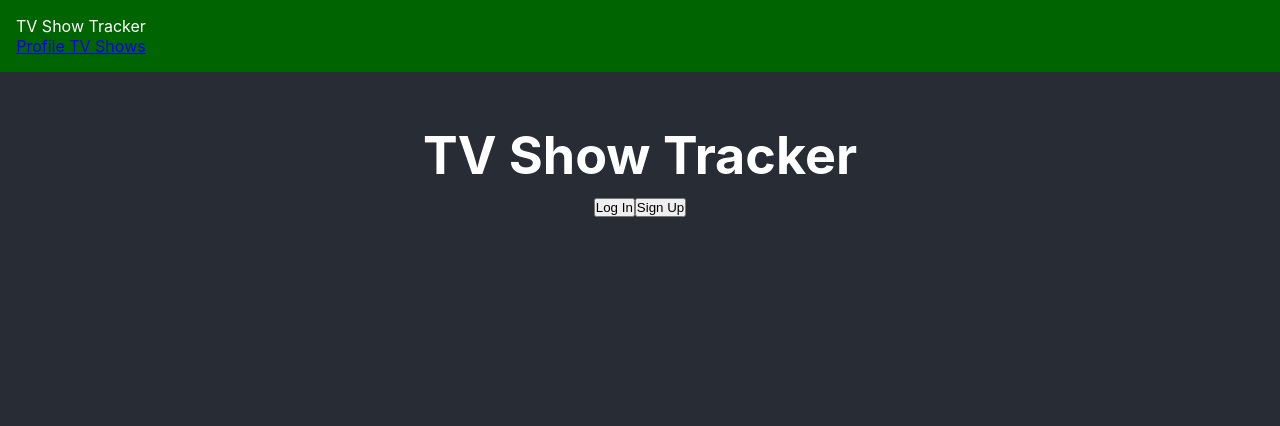
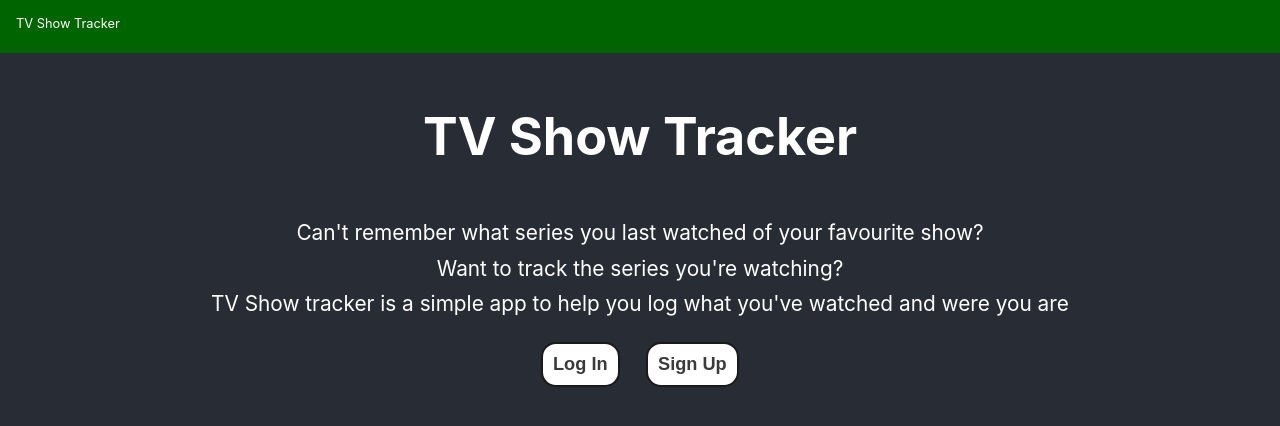
Before and after one commit to Sunbearian/tv-show-tracker, a React (Create React App) app in the folder frontend/: page / in a window 1280 px wide. Shown: the top 426 px of the page. Built offline with nearby package versions, Linux system fonts and the light colour scheme; no server answers.

Commit message:
Updated root route and tweaked css

```diff
--- a/frontend/src/components/App/App.css
+++ b/frontend/src/components/App/App.css
@@ -17,3 +17,47 @@
   font-size: calc(10px + 2vmin);
   margin: 2em;
 }
+
+button {
+  appearance: none;
+  background-color: white;
+  border: 2px solid #1A1A1A;
+  border-radius: 15px;
+  box-sizing: border-box;
+  color: #3B3B3B;
+  cursor: pointer;
+  display: inline-block;
+  /* font-family: Roobert, -apple-system, BlinkMacSystemFont, "Segoe UI", Helvetica, Arial, sans-serif, "Apple Color Emoji", "Segoe UI Emoji", "Segoe UI Symbol"; */
+  font-size: 0.7em;
+  font-weight: 600;
+  line-height: normal;
+  margin: 0;
+  min-height: 20px;
+  min-width: 0;
+  outline: none;
+  padding: 10px 10px;
+  text-align: center;
+  text-decoration: none;
+  transition: all 300ms cubic-bezier(.23, 1, 0.32, 1);
+  user-select: none;
+  -webkit-user-select: none;
+  touch-action: manipulation;
+  /* width: 100%; */
+  will-change: transform;
+}
+
+button:disabled {
+  pointer-events: none;
+}
+
+button:hover {
+  color: #fff;
+  background-color: #1A1A1A;
+  box-shadow: rgba(0, 0, 0, 0.25) 0 8px 15px;
+  transform: translateY(-2px);
+}
+
+button:active {
+  box-shadow: none;
+  transform: translateY(0);
+}
--- a/frontend/src/components/App/App.tsx
+++ b/frontend/src/components/App/App.tsx
@@ -2,7 +2,7 @@ import React from "react";
 import { Route, Routes } from "react-router-dom";
 import "./App.css";
 import NavBar from "../NavBar/NavBar";
-import { Profile, TVShows, Main } from "../../routes";
+import { Profile, TVShows, LandingPage } from "../../routes";
 import RequireAuth from "../../auth/RequireAuth";
 import { useAuth0 } from "@auth0/auth0-react";
 
@@ -13,7 +13,10 @@ function App() {
 			<NavBar></NavBar>
 
 			<Routes>
-				<Route path="/" element={isAuthenticated ? <TVShows /> : <Main />} />
+				<Route
+					path="/"
+					element={isAuthenticated ? <TVShows /> : <LandingPage />}
+				/>
 				<Route
 					path="profile"
 					element={
--- a/frontend/src/components/NavBar/NavBar.css
+++ b/frontend/src/components/NavBar/NavBar.css
@@ -10,3 +10,8 @@
     margin: 1em 1em;
 
 }
+
+.links {
+    display: flex;
+    gap: 0.5em;
+}
--- a/frontend/src/components/NavBar/NavBar.tsx
+++ b/frontend/src/components/NavBar/NavBar.tsx
@@ -1,14 +1,27 @@
 import AuthNav from "./AuthNav";
 import { NavLink } from "react-router-dom";
+import { useAuth0 } from "@auth0/auth0-react";
+
 import "./NavBar.css";
 
 export default function NavBar() {
+	const { isAuthenticated } = useAuth0();
 	return (
 		<nav className="NavBar">
 			<div className="NavBarItem">
 				<p className="title">TV Show Tracker</p>
-				<NavLink to="/profile">Profile </NavLink>
-				<NavLink to="/">TV Shows</NavLink>
+				{isAuthenticated ? (
+					<div className="links">
+						<NavLink to="/profile">
+							<button>Profile</button>
+						</NavLink>
+						<NavLink to="/">
+							<button>TV Shows</button>
+						</NavLink>
+					</div>
+				) : (
+					<></>
+				)}
 			</div>
 			<AuthNav></AuthNav>
 		</nav>
--- /dev/null
+++ b/frontend/src/components/TvShowList/TvShowInput.css
@@ -0,0 +1,12 @@
+#form {
+
+   text-align: left;
+   display: flex;
+   justify-content: space-around;
+   border: 0.1em;
+   border-style: solid;
+   margin: 1em 0em;
+   border-radius: 5px;
+   padding: 2em;
+
+}
--- a/frontend/src/components/TvShowList/TvShowInput.tsx
+++ b/frontend/src/components/TvShowList/TvShowInput.tsx
@@ -1,4 +1,5 @@
 import React, { useState } from "react";
+import "./TvShowInput.css";
 
 type TvShowInputType = {
 	show_name: string;
--- a/frontend/src/components/TvShowList/TvShowItem.css
+++ b/frontend/src/components/TvShowList/TvShowItem.css
@@ -4,7 +4,7 @@
     justify-content: space-around;
     border: 0.1em;
     border-style: solid;
-    margin-bottom: 1em;
+    margin: 1em 0em;
     border-radius: 5px;
     padding: 2em;
 }
--- /dev/null
+++ b/frontend/src/routes/LandingPage.css
@@ -0,0 +1,14 @@
+p {
+    font-size: 0.8em;
+    margin-bottom: 0.5em;
+}
+h1 {
+    margin-bottom: 1em;
+}
+
+.landing-page-button {
+    display: flex;
+    justify-content: center;
+    gap: 1em;
+    margin: 1em 0em;
+}
--- /dev/null
+++ b/frontend/src/routes/LandingPage.tsx
@@ -0,0 +1,21 @@
+import LoginButton from "../components/NavBar/LoginButton";
+import SignupButton from "../components/NavBar/SignupButton";
+import "./LandingPage.css";
+
+export default function Main() {
+	return (
+		<header className="App-header">
+			<h1>TV Show Tracker</h1>
+			<p>Can't remember what series you last watched of your favourite show?</p>
+			<p>Want to track the series you're watching?</p>
+			<p>
+				TV Show tracker is a simple app to help you log what you've watched and
+				were you are
+			</p>
+			<div className="landing-page-button">
+				<LoginButton />
+				<SignupButton />
+			</div>
+		</header>
+	);
+}
--- a/frontend/src/routes/Main.tsx
+++ /dev/null
@@ -1,14 +0,0 @@
-import LoginButton from "../components/NavBar/LoginButton";
-import SignupButton from "../components/NavBar/SignupButton";
-
-export default function Main() {
-	return (
-		<header className="App-header">
-			<h1>TV Show Tracker</h1>
-			<div>
-				<LoginButton />
-				<SignupButton />
-			</div>
-		</header>
-	);
-}
--- a/frontend/src/routes/index.ts
+++ b/frontend/src/routes/index.ts
@@ -1,5 +1,5 @@
 import Profile from "./Profile";
 import TVShows from "./TVShows";
-import Main from "./Main";
+import LandingPage from "./LandingPage";
 
-export { Profile, TVShows, Main };
+export { Profile, TVShows, LandingPage };
```
